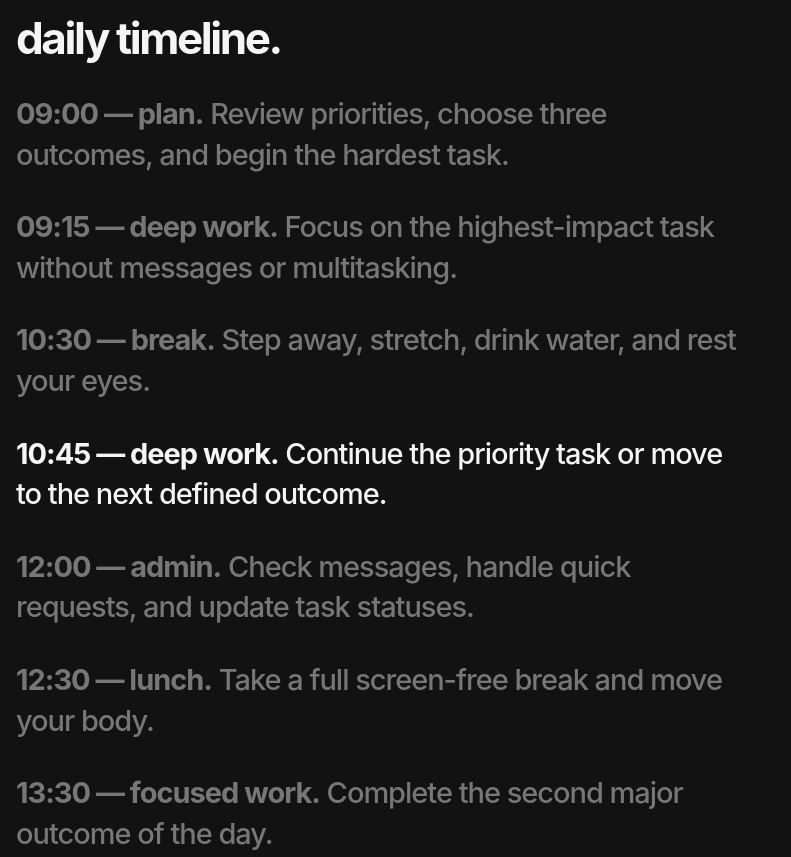
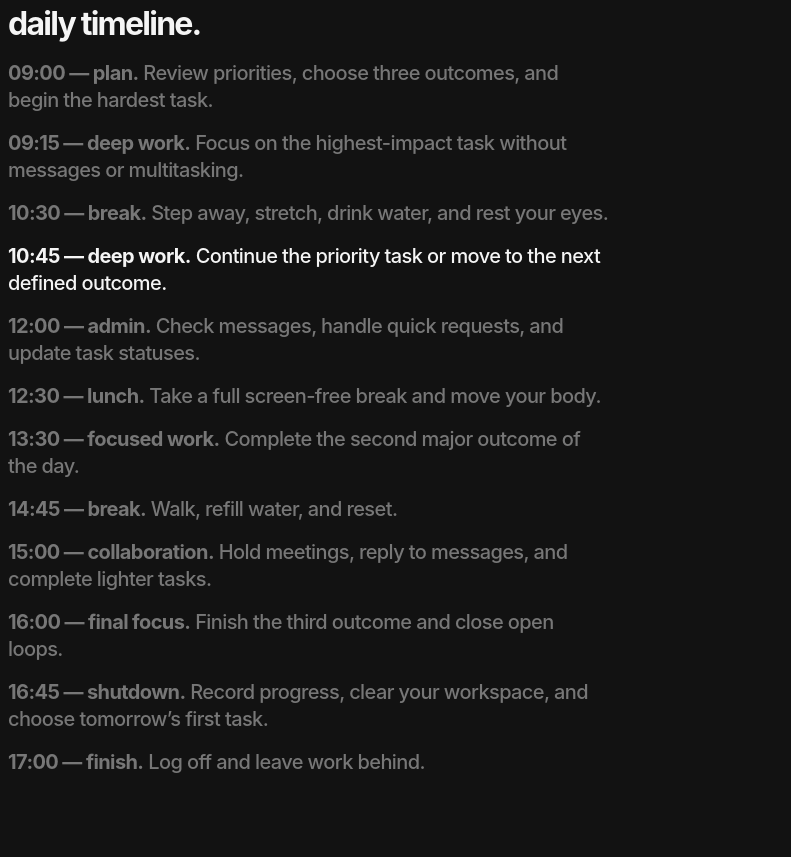
Before and after one commit to dmracreator/daily-timeline-embed, a plain HTML site: page index.html in a window 1280 px wide. Shown: the top 857 px of the page, without its empty margins (0-791 px from the left). After the commit the page ends 800 px from the top, so only its background shows below. Drawn offline with Linux system fonts and the light colour scheme.

Commit message:
Add files via upload

```diff
--- a/index.html
+++ b/index.html
@@ -7,13 +7,13 @@
     :root { color-scheme: dark; }
     * { box-sizing: border-box; }
     body { margin: 0; color: #777; background: transparent; font-family: Inter, ui-sans-serif, system-ui, -apple-system, BlinkMacSystemFont, "Segoe UI", sans-serif; }
-    main { max-width: 760px; padding: 16px; }
-    h1 { margin: 0 0 34px; color: #f5f5f5; font-size: clamp(30px, 5vw, 44px); letter-spacing: -.055em; line-height: 1; }
-    ol { margin: 0; padding: 0; list-style: none; display: grid; gap: 32px; }
-    li { font-size: clamp(20px, 3.2vw, 29px); font-weight: 450; letter-spacing: -.035em; line-height: 1.4; transition: color .25s ease; }
+    main { max-width: 620px; padding: 8px; }
+    h1 { margin: 0 0 20px; color: #f5f5f5; font-size: clamp(24px, 4vw, 32px); letter-spacing: -.055em; line-height: 1; }
+    ol { margin: 0; padding: 0; list-style: none; display: grid; gap: 16px; }
+    li { font-size: clamp(15px, 2.5vw, 20px); font-weight: 450; letter-spacing: -.03em; line-height: 1.35; transition: color .25s ease; }
     li.current { color: #f5f5f5; }
     strong { font-weight: 750; }
-    @media (max-width: 420px) { main { padding: 12px; } ol { gap: 24px; } }
+    @media (max-width: 420px) { main { padding: 6px; } ol { gap: 13px; } }
   </style>
   <main>
     <h1>daily timeline.</h1>
```
